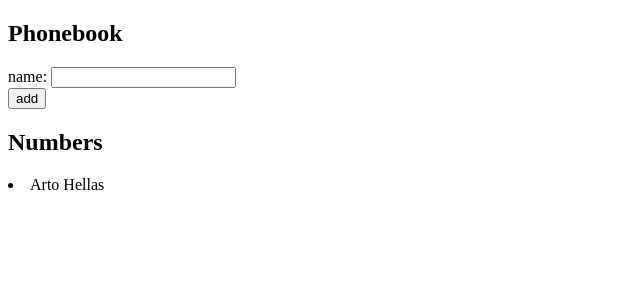
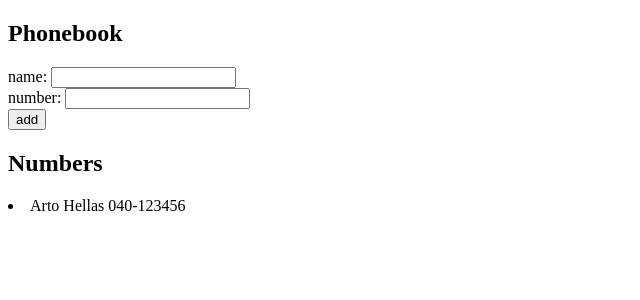
Before and after one commit to elber01/FSOdata, a React app in the folder part2/agenda/: page / in a window 1280 px wide. Shown: the top 300 px of the page, without its empty margins (0-640 px from the left). Built offline with nearby package versions, Linux system fonts and the light colour scheme; the HTML template or start-up script is replaced by a standard one.

Commit message:
Exercise 2.8 done

```diff
--- a/part2/agenda/src/App.jsx
+++ b/part2/agenda/src/App.jsx
@@ -3,17 +3,27 @@
 
 const App = () => {
   const [persons, setPersons] = useState([
-    { name: 'Arto Hellas' }
+    { name: 'Arto Hellas',
+      number: '040-123456'
+    }
+
   ])
   const [newName, setNewName] = useState('')
-
+  const [newNumber, setNewNumber] = useState('')
   //Handle name change
   const handleNameChange = (event) => {
 
     setNewName(event.target.value)
   }
 
-  // Validate and add a new name
+  //Handle number change
+
+  const handleNumberChange = (event) => {
+    setNewNumber(event.target.value)
+  }
+
+
+  // Validate and add a new name and numer
   const addPerson = (event) => {
     event.preventDefault()
   if (persons.some(p => p.name === newName)) {
@@ -22,7 +32,8 @@
     }
 
     const personObject = {
-      name: newName
+      name: newName,
+      number: newNumber
     }
  //Update the list of persons to show
     setPersons(persons.concat(personObject))
@@ -37,14 +48,18 @@
       <h2>Phonebook</h2>
       <form onSubmit={addPerson}>
         <div>
-          name: <input value={newName} onChange={handleNameChange}/>
+         name: <input value={newName} onChange={handleNameChange}/>
         </div>
+          <div>
+            number: <input  value= {newNumber} onChange={handleNumberChange} />
+          </div>
         <div>
           <button type="submit">add</button>
         </div>
       </form>
       <h2>Numbers</h2>
-     <div>{persons.map(person => <li key={person.name}>{person.name}</li>)}</div>
+      <div>{newNumber}</div>
+     <div>{persons.map(person => <li key={person.name}>{person.name} {person.number}</li>)}</div>
 
     </div>
   )
```
